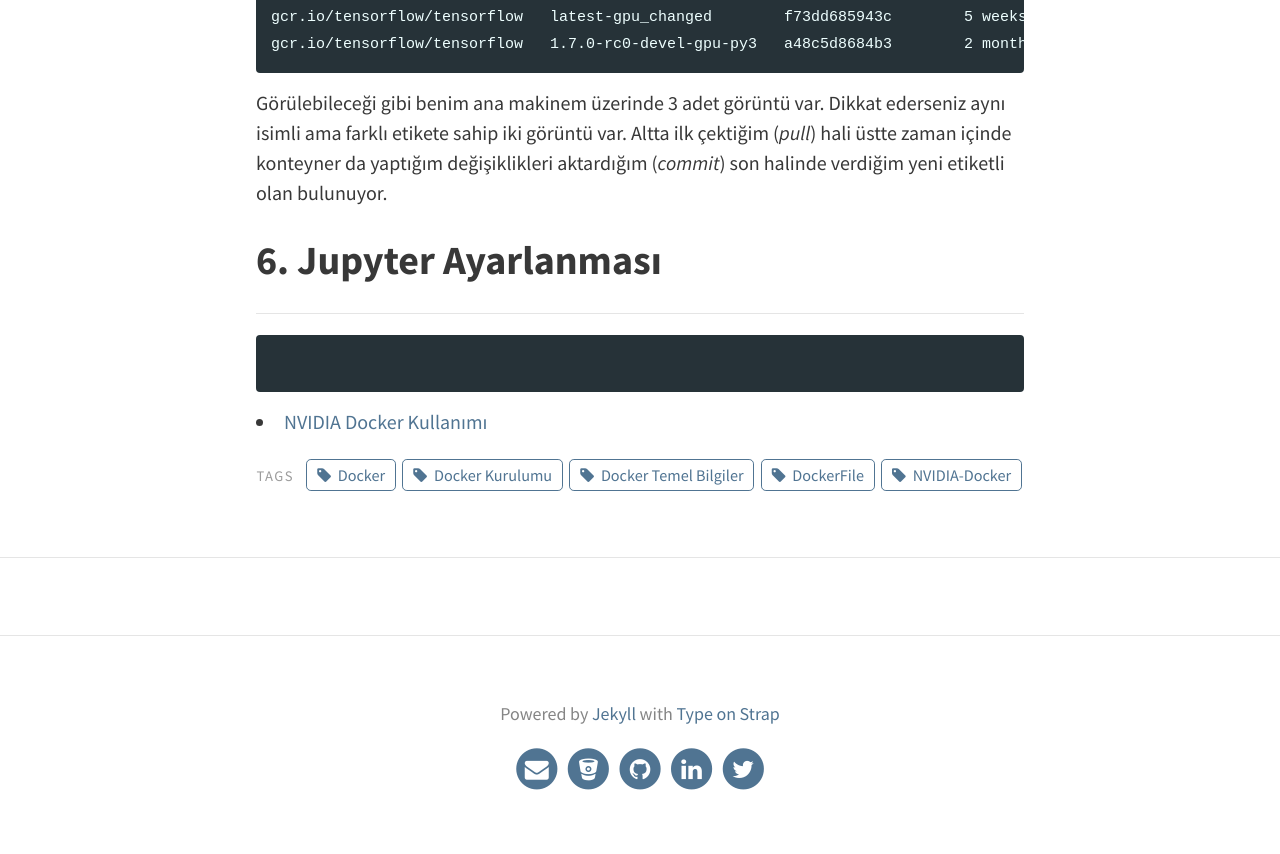
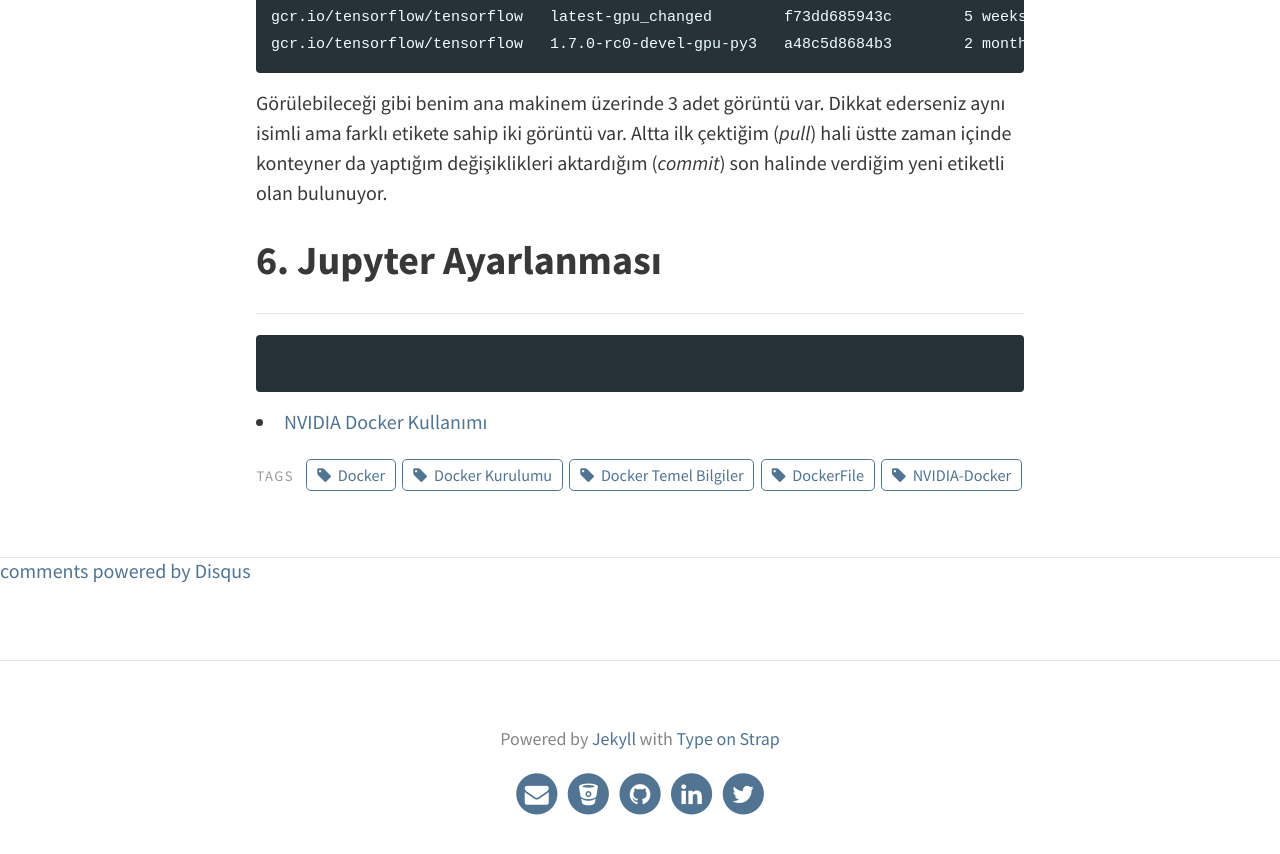
Before and after one commit to blgnksy/blgnksy.github.io, a Jekyll site: the page built from _posts/2018-04-08-nvidia-docker-usage.md, in a window 1280 px wide and 900 px high, scrolled down 12911 px. Shown: the top 854 px of the window. Built offline with Jekyll 4.4.1, drawn with Linux system fonts in a browser that asks for light colours; comment, search, counter and statistics services are not loaded.

Commit message:
Comments added to posts.html

```diff
--- a/_layouts/post.html
+++ b/_layouts/post.html
@@ -18,11 +18,26 @@
 </article>
 
 <!-- Disqus -->
-{% if site.theme_settings.disqus_shortname %}
-<div class="comments">
-  {% include disqus.html %}
-</div>
+{% if page.comments %}
+<div id="disqus_thread"></div>
+    <script type="text/javascript">
+        /* * * CONFIGURATION VARIABLES: EDIT BEFORE PASTING INTO YOUR WEBPAGE * * */
+        var disqus_shortname = 'https-blgnksy-github-io'; // required: replace example with your forum shortname
+        var disqus_developer = 1; // Comment out when the site is live
+        var disqus_identifier = "{{ page.url }}";
+
+        /* * * DON'T EDIT BELOW THIS LINE * * */
+        (function() {
+            var dsq = document.createElement('script'); dsq.type = 'text/javascript'; dsq.async = true;
+            dsq.src = '//' + disqus_shortname + '.disqus.com/embed.js';
+            (document.getElementsByTagName('head')[0] || document.getElementsByTagName('body')[0]).appendChild(dsq);
+        })();
+    </script>
+    <noscript>Please enable JavaScript to view the <a href="http://disqus.com/?ref_noscript">comments powered by Disqus.</a></noscript>
+    <a href="http://disqus.com" class="dsq-brlink">comments powered by <span class="logo-disqus">Disqus</span></a>
 {% endif %}
+
+
 
 <!-- Post navigation -->
 {% if site.theme_settings.post_navigation %}
```
